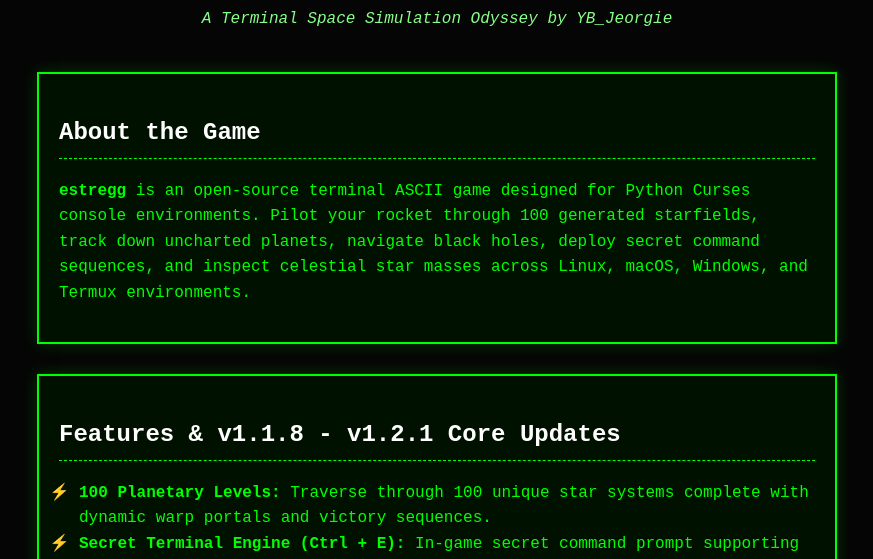
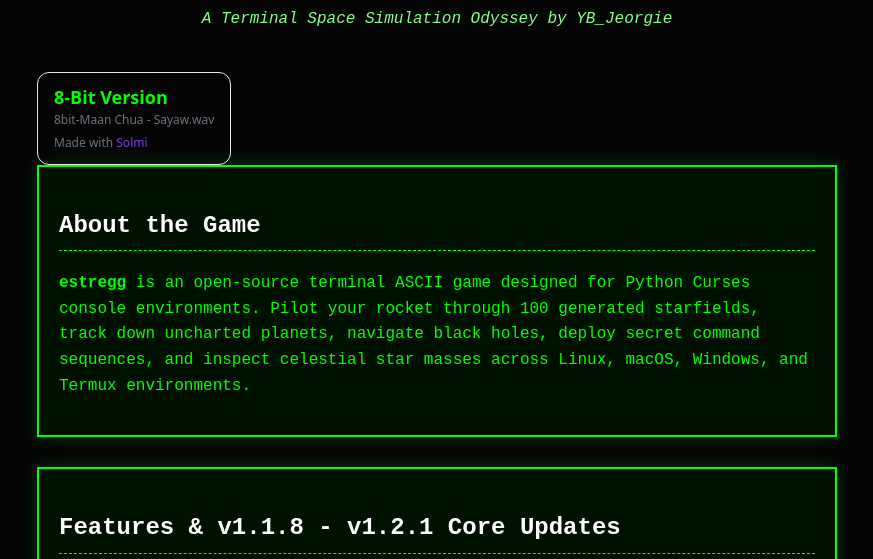
Before and after one commit to YB-Jeorgie/estregg, a plain HTML site: page index.html in a window 1280 px wide. Shown: the part 201-760 px from the top of the page, without its empty margins (203-1076 px from the left). Drawn offline with Linux system fonts and the light colour scheme.

Commit message:
Update index.html

```diff
--- a/index.html
+++ b/index.html
@@ -44,7 +44,11 @@
     <h1>ESTREGG</h1>
     <div class="version-badge">[ v1.2.1 - Update Released ]</div>
     <div class="subtitle">A Terminal Space Simulation Odyssey by YB_Jeorgie</div>
-
+    <div style="display:inline-block;padding:12px 16px;border:1px solid #e5e7eb;border-radius:12px;font-family:system-ui,sans-serif;line-height:1.4">
+    <div style="font-size:18px"><strong>8-Bit Version</strong></div>
+    <div style="color:#6b7280;font-size:12px;margin-top:2px">8bit-Maan Chua - Sayaw.wav</div>
+    <div style="color:#6b7280;font-size:12px;margin-top:6px">Made with <a href="https://solmi.ai/8-bit-converter?utm_source=embed" style="color:#7c3aed;text-decoration:none">Solmi</a></div>
+    </div>
     <div class="box">
         <h2>About the Game</h2>
         <p><strong>estregg</strong> is an open-source terminal ASCII game designed for Python Curses console environments. Pilot your rocket through 100 generated starfields, track down uncharted planets, navigate black holes, deploy secret command sequences, and inspect celestial star masses across Linux, macOS, Windows, and Termux environments.</p>
```
